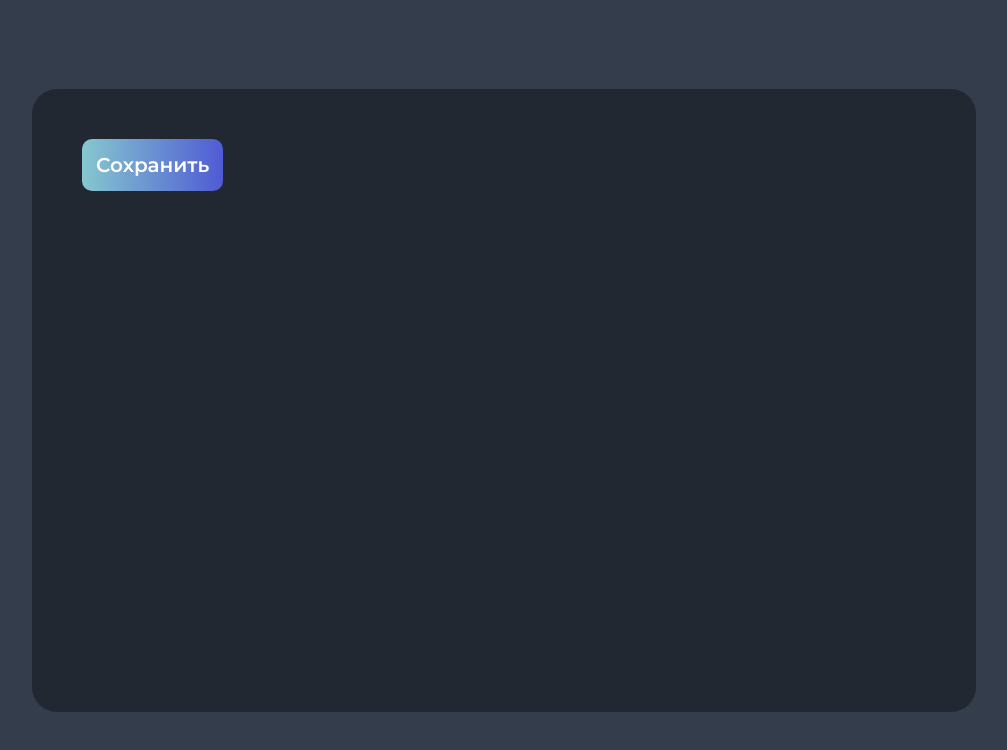
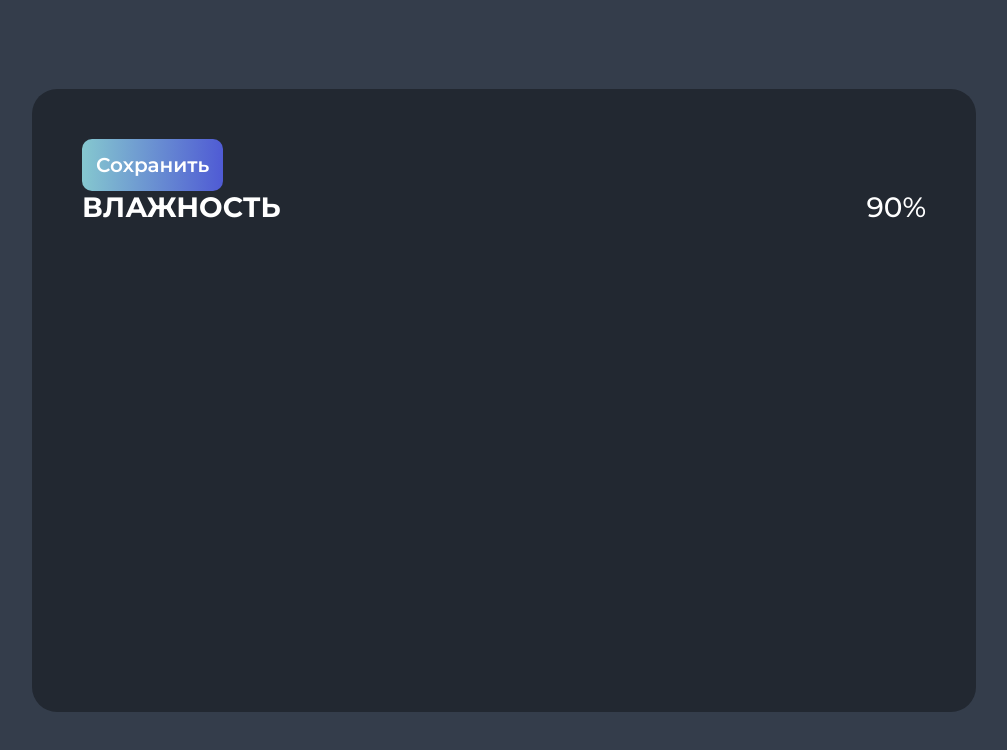
Before and after one commit to alinacriado/Course-Vue, a Vue app: page / in a window 1280 px wide. Shown: the top 750 px of the page, without its empty margins (136-1143 px from the left). Built offline with nearby package versions, Linux system fonts and the light colour scheme.

Commit message:
Компонент статистики

```diff
--- a/src/App.vue
+++ b/src/App.vue
@@ -1,11 +1,13 @@
 <script setup>
-import Button from "./components/Button.vue";
+import BaseButton from "./components/BaseButton.vue";
+import StatisticsLine from "./components/StatisticsLine.vue";
 </script>
 
 <template>
   <main>
     <div class="main">
-      <Button>Сохранить</Button>
+      <BaseButton>Сохранить</BaseButton>
+      <StatisticsLine />
     </div>
   </main>
 </template>
--- /dev/null
+++ b/src/components/StatisticsLine.vue
@@ -0,0 +1,28 @@
+<script setup></script>
+
+<template>
+  <div class="statistics">
+    <div class="statistics__name">Влажность</div>
+    <div class="statistics__value">90%</div>
+  </div>
+</template>
+
+<style scoped>
+.statistics {
+  display: flex;
+  justify-content: space-between;
+  gap: 40px;
+  align-items: center;
+  font-size: 28px;
+  line-height: 120%;
+}
+
+.statistics__name {
+  text-transform: uppercase;
+  font-weight: 700;
+}
+
+.statistics__value {
+  font-weight: 500;
+}
+</style>
```
Also changed, not shown: src/components/BaseButton.vue (renamed from src/components/Button.vue).
